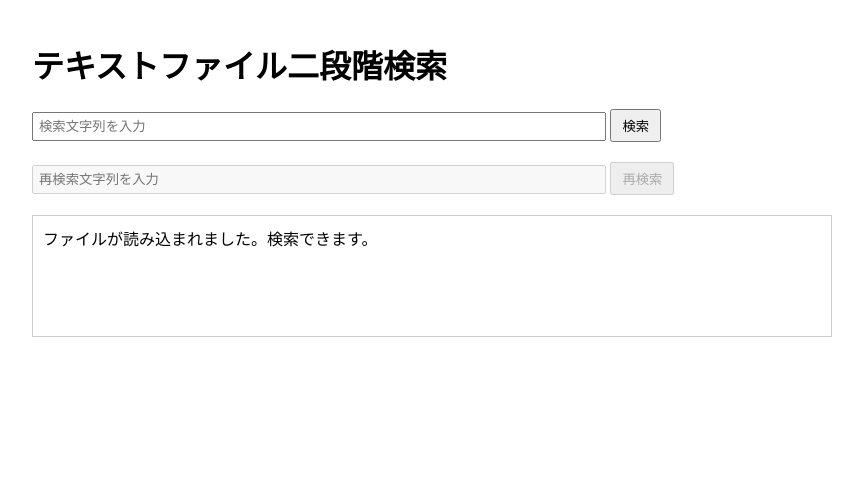
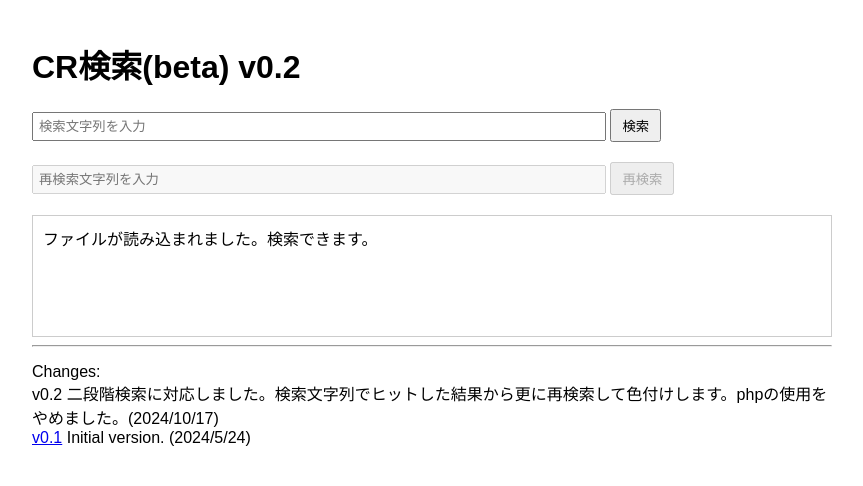
Before and after one commit to testingurborg/mjmj-project, a plain HTML site: page scripts/search_cr_double.html in a window 1280 px wide. Shown: the whole page, without its empty margins (208-1071 px from the left). Drawn offline with Linux system fonts and the light colour scheme; no server answers.

Commit message:
cr search page update

```diff
--- a/scripts/search_cr_double.html
+++ b/scripts/search_cr_double.html
@@ -3,7 +3,7 @@
 <head>
     <meta charset="UTF-8">
     <meta name="viewport" content="width=device-width, initial-scale=1.0">
-    <title>テキストファイル二段階検索</title>
+    <title>CR検索(beta) v0.2 </title>
     <style>
         body {
             font-family: Arial, sans-serif;
@@ -33,7 +33,7 @@
     </style>
 </head>
 <body>
-    <h1>テキストファイル二段階検索</h1>
+    <h1>CR検索(beta) v0.2</h1>
     <form id="searchForm">
         <input type="text" id="searchInput" class="searchInput" placeholder="検索文字列を入力">
         <button type="submit" id="searchButton" class="searchButton">検索</button>
@@ -121,5 +121,10 @@
             return string.replace(/[.*+?^${}()|[\]\\]/g, '\\$&');
         }
     </script>
+
+<hr>
+        <p>Changes:<br>
+            v0.2 二段階検索に対応しました。検索文字列でヒットした結果から更に再検索して色付けします。phpの使用をやめました。(2024/10/17)<br>
+            <a href="search_cr.html">v0.1</a> Initial version. (2024/5/24)</p>
 </body>
 </html>
```
